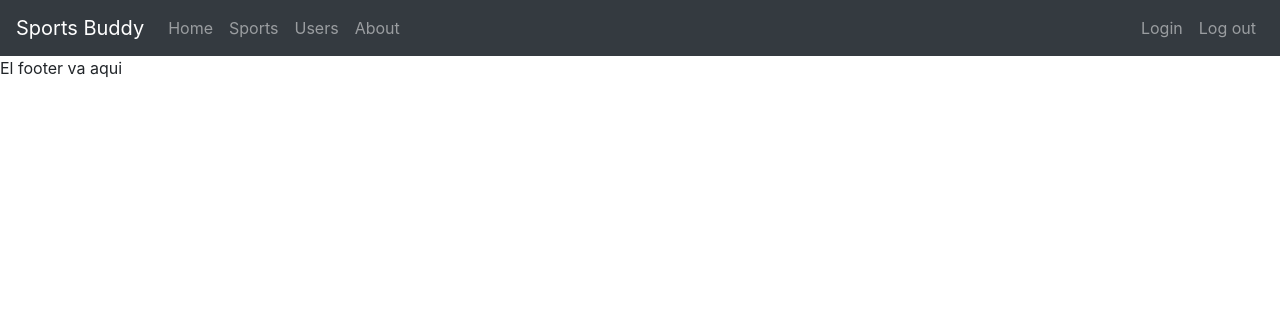
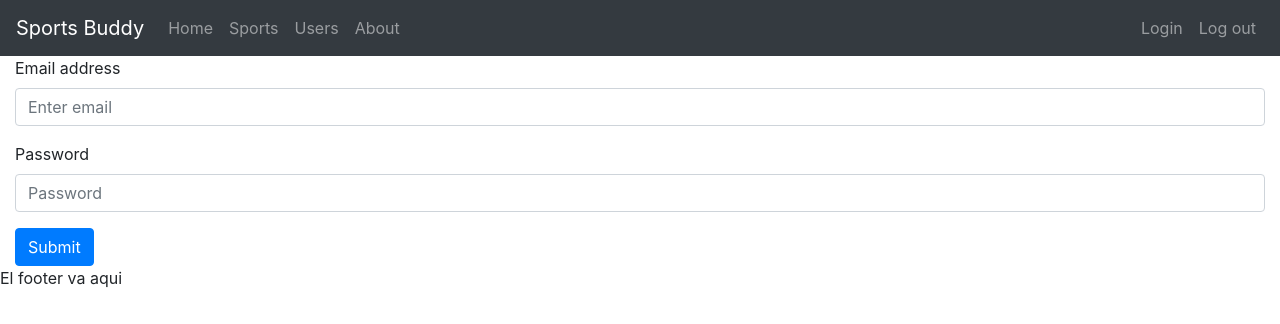
Before and after one commit to jdromero88/sports-buddy-frontend, a React (Create React App) app: page /login in a window 1280 px wide. Shown: the top 324 px of the page. Built offline with nearby package versions, Linux system fonts and the light colour scheme.

Commit message:
Added login

```diff
--- /dev/null
+++ b/src/components/Login.jsx
@@ -0,0 +1,25 @@
+import React from 'react'
+import Container from 'react-bootstrap/Container'
+import Button from 'react-bootstrap/Button'
+import Form from 'react-bootstrap/Form'
+const Login = () => {
+  return(
+    <Container fluid>
+      <Form>
+        <Form.Group controlId="formGroupEmail">
+          <Form.Label>Email address</Form.Label>
+          <Form.Control type="email" placeholder="Enter email" />
+        </Form.Group>
+        <Form.Group controlId="formGroupPassword">
+          <Form.Label>Password</Form.Label>
+          <Form.Control type="password" placeholder="Password" />
+        </Form.Group>
+        <Button variant="primary" type="submit">
+          Submit
+        </Button>
+      </Form>
+    </Container>
+  )
+}
+
+export default Login
--- a/src/components/Navbar.jsx
+++ b/src/components/Navbar.jsx
@@ -14,7 +14,7 @@ const Menu = () => {
           <Nav.Link href="/about">About</Nav.Link>
         </Nav>
         <Nav>
-          <Nav.Link href="#deets">Login</Nav.Link>
+          <Nav.Link href="/login">Login</Nav.Link>
           <Nav.Link eventKey={2} href="#memes">
             Log out
           </Nav.Link>
--- a/src/containers/Content.jsx
+++ b/src/containers/Content.jsx
@@ -4,6 +4,7 @@ import Home from '../components/Home'
 import Sports from './Sports'
 import Users from './Users'
 import About from '../components/About'
+import Login from '../components/Login'
 const Content = () => {
   return(
     <>
@@ -12,6 +13,7 @@ const Content = () => {
         <Route exact path='/sports' component={Sports} />
         <Route exact path='/users' component={Users} />
         <Route exact path='/about' component={About} />
+        <Route exact path='/login' component={Login} />
       </Switch>
     </>
   )
```
Also changed, not shown: src/components/About.jsx (line endings or trailing spaces).
